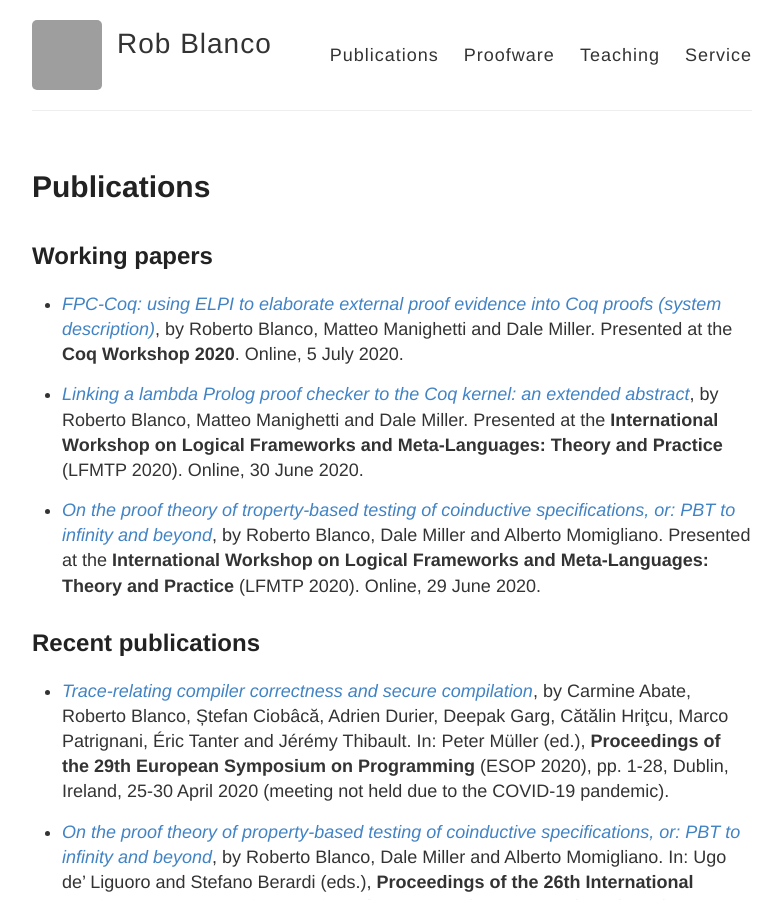
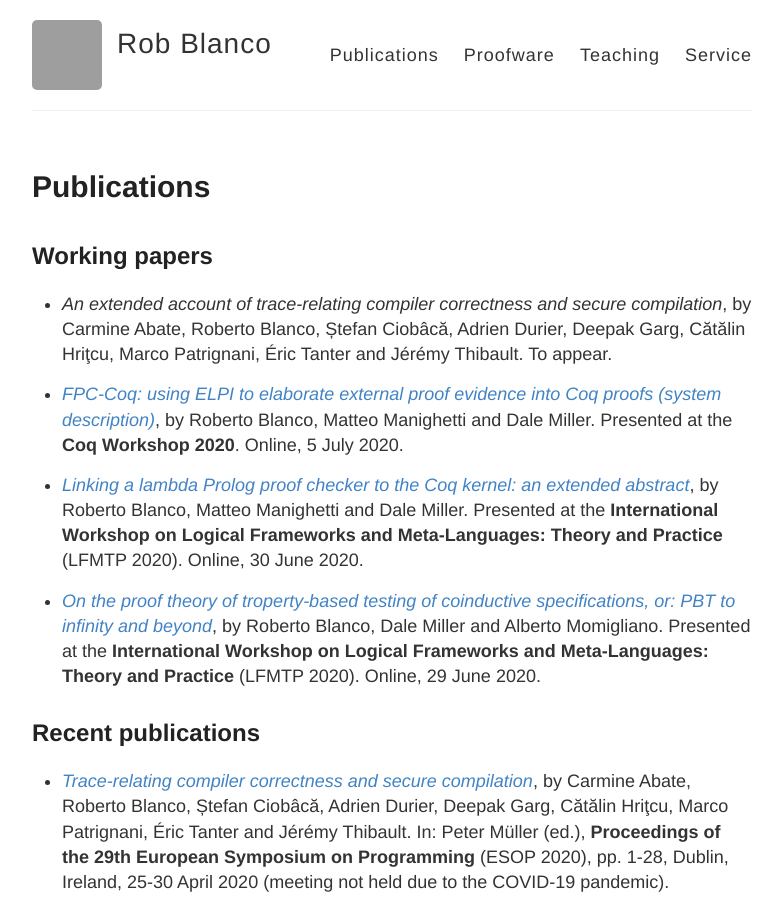
Before and after one commit to robblanco/robblanco.github.io, a Jekyll site: the page built from publications.md, in a window 1280 px wide and 900 px high. Shown: the whole window, without its empty margins (248-1030 px from the left). Built offline with Jekyll 4.4.1, drawn with Linux system fonts in a browser that asks for light colours; grey boxes are pictures that could not be loaded.

Commit message:
TOPLAS paper

```diff
--- a/publications.md
+++ b/publications.md
@@ -5,6 +5,11 @@ permalink: /publications/
 ---
 
 ## Working papers
+
+* *An extended account of trace-relating compiler correctness and secure
+  compilation*, by Carmine Abate, Roberto Blanco, Ștefan Ciobâcă, Adrien
+  Durier, Deepak Garg, Cătălin Hriţcu, Marco Patrignani, Éric Tanter and
+  Jérémy Thibault. To appear.
 
 * [*FPC-Coq: using ELPI to elaborate external proof evidence into Coq proofs
   (system description)*](
```
